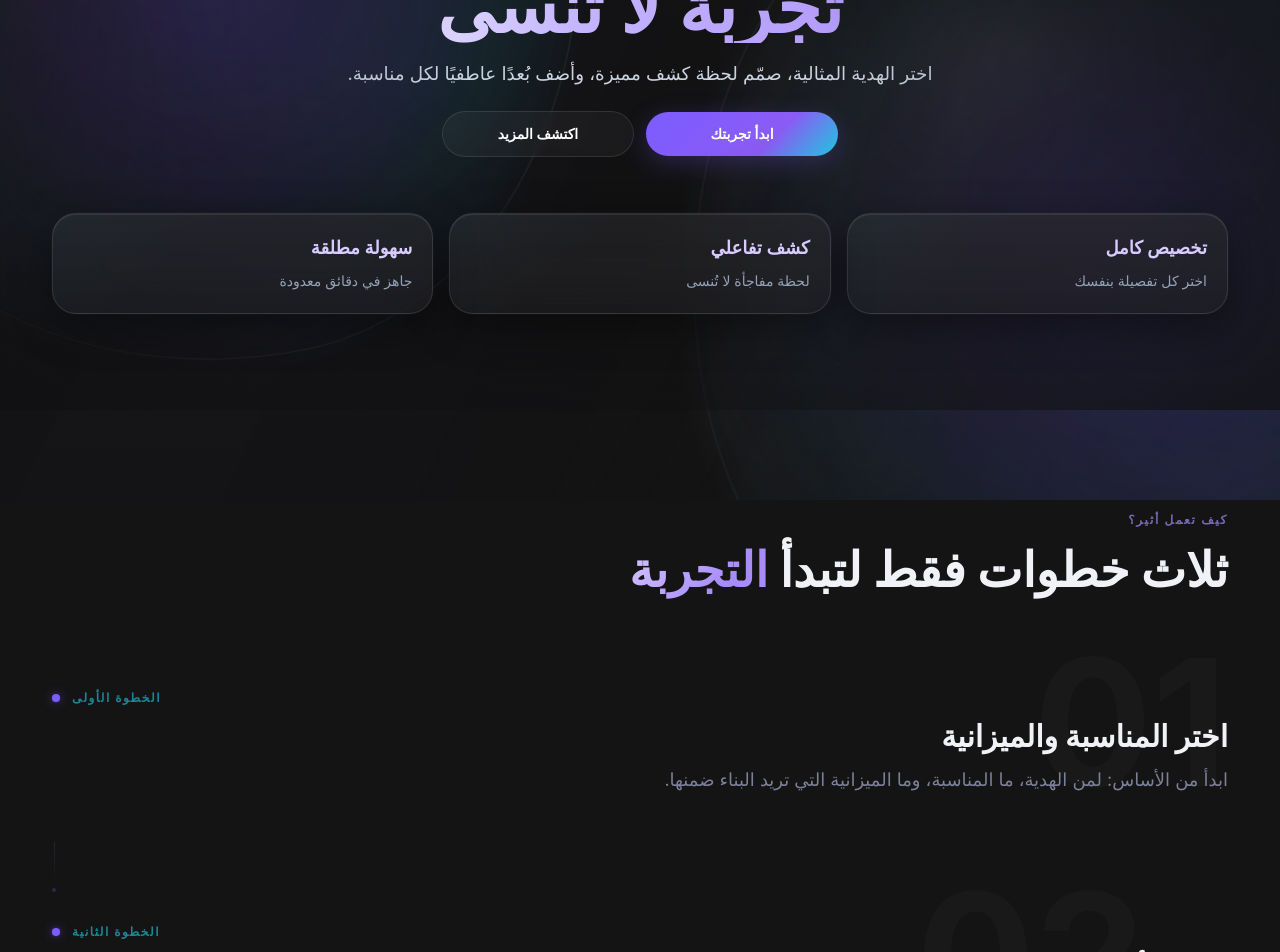
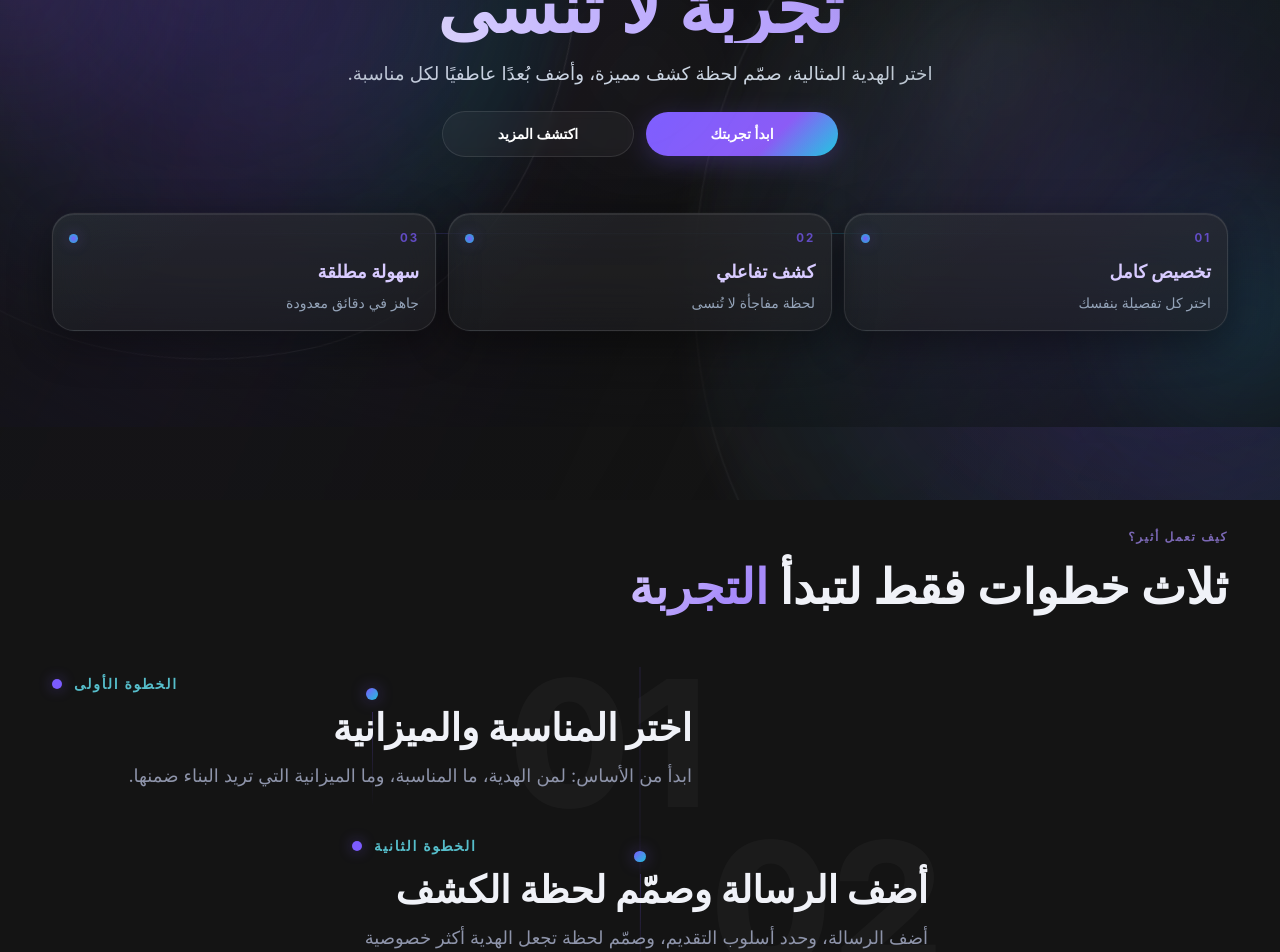
Before and after one commit to AI-guru11/Atheer-v2, a React (Vite) app: page / in a window 1280 px wide. Shown: the part 300-1252 px from the top of the page. Built offline with nearby package versions, Linux system fonts and the light colour scheme.

Commit message:
Refine homepage narrative and visual polish

```diff
--- a/src/components/sections/FeaturedSection.jsx
+++ b/src/components/sections/FeaturedSection.jsx
@@ -3,76 +3,58 @@ import { siteContent } from "../../data/siteContent"
 
 export default function FeaturedSection() {
   const { featured } = siteContent
+  const [lead, ...secondary] = featured.items
 
   return (
     <Section className="text-white">
-      <div className="space-y-12">
-        {/* Header with accent */}
+      <div className="scenario-stage space-y-10 sm:space-y-12">
         <div className="space-y-3 text-right">
           <span className="text-xs font-semibold tracking-[0.14em] text-[#a78bfa]/70">
             {featured.eyebrow}
           </span>
-          <h2 className="text-3xl font-bold leading-tight sm:text-4xl">
-            لكل مناسبة،{" "}
-            <span className="heading-accent">تجربة إهداء</span> تليق بها
+          <h2 className="max-w-4xl text-3xl font-bold leading-[1.15] sm:text-4xl lg:text-[3.1rem]">
+            لكل مناسبة، <span className="heading-accent">تجربة إهداء</span> تليق بها
           </h2>
         </div>
 
-        {/* Asymmetric feature blocks */}
-        <div className="space-y-4 sm:space-y-0 sm:grid sm:grid-cols-12 sm:gap-4">
-          {featured.items.map((item, index) => {
-            const spans = [
-              "sm:col-span-7",
-              "sm:col-span-5",
-              "sm:col-span-12",
-            ]
-            const span = spans[index] || "sm:col-span-12"
+        <div className="grid gap-4 lg:grid-cols-12">
+          <article className="scenario-feature charcoal-card card-accent-top rounded-[30px] p-7 text-right lg:col-span-7 lg:p-9">
+            <div className="space-y-5">
+              <div className="flex justify-end">
+                <span className="rounded-full border border-white/[0.07] bg-white/[0.04] px-3 py-1.5 text-xs font-semibold text-[#a78bfa]">
+                  {lead.tag}
+                </span>
+              </div>
+              <h3 className="text-[2rem] font-bold leading-tight sm:text-[2.4rem]">{lead.title}</h3>
+              <p className="max-w-2xl text-lg leading-[1.9] text-[#9ca3af]">{lead.description}</p>
+              <div className="flex justify-end">
+                <span className="rounded-full border border-white/[0.06] bg-white/[0.03] px-3 py-1 text-xs text-[#67e8f9]">
+                  تجربة رئيسية
+                </span>
+              </div>
+            </div>
+          </article>
 
-            return (
-              <div
+          <div className="grid gap-4 lg:col-span-5">
+            {secondary.map((item, index) => (
+              <article
                 key={item.title}
-                className={`group relative overflow-hidden rounded-2xl border border-white/[0.07] p-7 sm:p-8 ${span}`}
-                style={{
-                  background:
-                    index === 2
-                      ? "linear-gradient(135deg, rgba(19, 19, 22, 0.45) 0%, rgba(124, 92, 255, 0.04) 100%)"
-                      : "rgba(19, 19, 22, 0.40)",
-                }}
+                className={`scenario-support rounded-[26px] border border-white/[0.07] p-6 text-right ${
+                  index === 1 ? "scenario-support--lower lg:mr-[8%]" : "lg:ml-[4%]"
+                }`}
               >
-                {/* Subtle top accent line on first card */}
-                {index === 0 && (
-                  <div
-                    className="absolute top-0 right-0 h-px w-20 pointer-events-none"
-                    style={{
-                      background:
-                        "linear-gradient(to left, rgba(124, 92, 255, 0.4), transparent)",
-                    }}
-                    aria-hidden="true"
-                  />
-                )}
-
-                <div className="flex flex-col gap-4 text-right">
+                <div className="space-y-4">
                   <div className="flex justify-end">
-                    <span className="rounded-full border border-white/[0.07] bg-white/[0.04] px-3 py-1.5 text-xs font-semibold text-[#a78bfa]">
+                    <span className="rounded-full border border-white/[0.07] bg-white/[0.04] px-3 py-1.5 text-xs font-semibold text-[#c4b5fd]">
                       {item.tag}
                     </span>
                   </div>
-
-                  <h3 className="text-xl font-bold leading-snug sm:text-2xl">
-                    {item.title}
-                  </h3>
-
-                  <p
-                    className={`text-base leading-[1.8] text-[#7c8099] ${
-                      index === 2 ? "max-w-xl" : "max-w-lg"
-                    }`}
-                  >
-                    {item.description}
-                  </p>
+                  <h3 className="text-2xl font-bold leading-snug">{item.title}</h3>
+                  <p className="text-base leading-[1.9] text-[#8e94aa]">{item.description}</p>
                 </div>
-              </div>
-            )
-          })}
+              </article>
+            ))}
+          </div>
         </div>
       </div>
     </Section>
--- a/src/components/sections/HeroSection.jsx
+++ b/src/components/sections/HeroSection.jsx
@@ -47,18 +47,22 @@ export default function HeroSection() {
         </div>
       </div>
 
-      <div className="mt-10 grid gap-4 sm:grid-cols-3 lg:mt-14">
-        {hero.stats.map((item) => (
-          <div
-            key={item.label}
-            className="ambient-stat-card glass-panel rounded-[24px] px-5 py-5 text-white"
-          >
-            <div className="relative z-10 space-y-2 text-right">
-              <p className="text-lg font-semibold text-[#d8cbff]">{item.value}</p>
-              <p className="text-sm leading-relaxed text-slate-400">{item.label}</p>
+      <div className="hero-route-strip mt-10 lg:mt-14">
+        <div className="hero-route-strip__line" aria-hidden="true" />
+        <div className="grid gap-3 sm:grid-cols-3">
+          {hero.stats.map((item, index) => (
+            <div key={item.label} className="hero-route-chip glass-panel rounded-[22px] px-4 py-4 text-right text-white">
+              <div className="hero-route-chip__marker" aria-hidden="true">
+                <span className="hero-route-chip__index">0{index + 1}</span>
+                <span className="hero-route-chip__dot" />
+              </div>
+              <div className="space-y-1.5">
+                <p className="text-lg font-semibold text-[#d8cbff]">{item.value}</p>
+                <p className="text-sm leading-relaxed text-slate-400">{item.label}</p>
+              </div>
             </div>
-          </div>
-        ))}
+          ))}
+        </div>
       </div>
     </Section>
   )
--- a/src/components/sections/ServicesSection.jsx
+++ b/src/components/sections/ServicesSection.jsx
@@ -4,77 +4,60 @@ import { siteContent } from "../../data/siteContent"
 export default function ServicesSection() {
   const { services } = siteContent
 
-  // Stagger offsets — margin-right pushes inward from start in RTL
-  const stepOffsets = [
-    "",
-    "sm:mr-[7%]",
-    "sm:mr-[2%]",
+  const stepLayout = [
+    "sm:mr-auto sm:max-w-[40rem]",
+    "sm:mx-auto sm:max-w-[36rem]",
+    "sm:ml-auto sm:max-w-[40rem]",
   ]
 
   return (
     <Section className="text-white">
-      <div className="space-y-14 sm:space-y-16">
-        {/* Section header with accent */}
+      <div className="service-flow space-y-12 sm:space-y-14">
         <div className="space-y-4 text-right">
           <span className="text-xs font-semibold tracking-[0.14em] text-[#a78bfa]/70">
             {services.eyebrow}
           </span>
-          <h2 className="text-3xl font-bold leading-tight sm:text-4xl lg:text-5xl">
-            ثلاث خطوات فقط لتبدأ{" "}
-            <span className="heading-accent">التجربة</span>
+          <h2 className="max-w-3xl text-3xl font-bold leading-tight sm:text-4xl lg:text-5xl">
+            ثلاث خطوات فقط لتبدأ <span className="heading-accent">التجربة</span>
           </h2>
         </div>
 
-        {/* Staggered editorial steps */}
-        <div className="space-y-6 sm:space-y-0">
+        <div className="service-flow__stage relative">
+          <div className="service-flow__spine" aria-hidden="true" />
+
           {services.items.map((item, index) => (
-            <div
+            <article
               key={item.title}
-              className={`relative ${stepOffsets[index] || ""}`}
+              className={`service-step relative ${stepLayout[index] || ""} ${
+                index === 1 ? "service-step--center" : index === 2 ? "service-step--end" : "service-step--start"
+              }`}
             >
-              {/* Oversized background numeral */}
-              <span
-                className="pointer-events-none absolute -top-6 right-0 text-[7rem] sm:text-[9rem] lg:text-[11rem] font-bold leading-none text-white/[0.025] select-none"
-                aria-hidden="true"
-              >
+              <span className="service-step__number" aria-hidden="true">
                 {String(index + 1).padStart(2, "0")}
               </span>
 
-              {/* Step content */}
-              <div className="relative space-y-3 text-right pt-6 sm:pt-8">
-                {/* Step indicator with glowing dot */}
+              <div className="service-step__rail" aria-hidden="true">
+                <span className="service-step__dot" />
+                {index !== services.items.length - 1 && <span className="service-step__trail" />}
+              </div>
+
+              <div className="relative space-y-4 text-right">
                 <div className="flex items-center justify-end gap-3">
-                  <span className="text-xs font-semibold tracking-[0.12em] text-[#22d3ee]/60">
+                  <span className="text-sm font-semibold tracking-[0.12em] text-[#67e8f9]/80">
                     {item.subtitle}
                   </span>
-                  <span
-                    className="h-2 w-2 flex-shrink-0 rounded-full bg-[#7c5cff]"
-                    style={{ boxShadow: "0 0 12px rgba(124, 92, 255, 0.45), 0 0 4px rgba(124, 92, 255, 0.3)" }}
-                  />
+                  <span className="h-2.5 w-2.5 rounded-full bg-[#7c5cff] shadow-[0_0_14px_rgba(124,92,255,0.45)]" />
                 </div>
 
-                <h3 className="text-2xl font-bold leading-snug sm:text-3xl">
+                <h3 className="text-2xl font-bold leading-snug sm:text-3xl lg:text-[2.35rem]">
                   {item.title}
                 </h3>
 
-                <p className="max-w-xl text-base leading-[1.8] text-[#7c8099] sm:text-lg">
+                <p className="text-base leading-[1.9] text-[#8e94aa] sm:text-lg">
                   {item.description}
                 </p>
               </div>
-
-              {/* Directional connector to next step */}
-              {index !== services.items.length - 1 && (
-                <div
-                  className="flex justify-end mt-8 sm:mt-12 pr-[0.19rem]"
-                  aria-hidden="true"
-                >
-                  <div className="flex flex-col items-center gap-1.5">
-                    <div className="h-8 sm:h-10 w-px bg-gradient-to-b from-[#7c5cff]/20 to-transparent" />
-                    <div className="h-1 w-1 rounded-full bg-[#7c5cff]/25" />
-                  </div>
-                </div>
-              )}
-            </div>
+            </article>
           ))}
         </div>
       </div>
--- a/src/styles/globals.css
+++ b/src/styles/globals.css
@@ -709,3 +709,272 @@
     animation: none !important;
   }
 }
+
+/* ── Hero ambient compatibility ── */
+.hero-ambient-backdrop {
+  position: absolute;
+  inset: 0;
+  z-index: 0;
+  pointer-events: none;
+  overflow: hidden;
+}
+
+.hero-mesh-sheen {
+  position: absolute;
+  inset: -10% -8%;
+  background:
+    linear-gradient(120deg, transparent 0%, rgba(124, 92, 255, 0.05) 32%, transparent 58%),
+    linear-gradient(300deg, transparent 0%, rgba(34, 211, 238, 0.028) 24%, transparent 42%);
+  filter: blur(18px);
+  opacity: 0.72;
+}
+
+.hero-blob {
+  position: absolute;
+  border-radius: 999px;
+  filter: blur(24px);
+  opacity: 0.8;
+}
+
+.hero-blob--left {
+  width: 26rem;
+  height: 26rem;
+  top: 0;
+  left: -12rem;
+  background: radial-gradient(circle, rgba(124, 92, 255, 0.18) 0%, transparent 68%);
+}
+
+.hero-blob--right {
+  width: 24rem;
+  height: 24rem;
+  right: -10rem;
+  bottom: -5rem;
+  background: radial-gradient(circle, rgba(34, 211, 238, 0.12) 0%, transparent 68%);
+}
+
+.hero-blob--center {
+  width: 18rem;
+  height: 18rem;
+  top: 25%;
+  left: 50%;
+  transform: translateX(-50%);
+  background: radial-gradient(circle, rgba(255, 255, 255, 0.035) 0%, transparent 72%);
+}
+
+/* ── Hero route strip ── */
+.hero-route-strip {
+  position: relative;
+  z-index: 1;
+}
+
+.hero-route-strip__line {
+  position: absolute;
+  top: 1rem;
+  left: 10%;
+  right: 10%;
+  height: 1px;
+  background: linear-gradient(90deg, transparent 0%, rgba(124, 92, 255, 0.22) 24%, rgba(34, 211, 238, 0.22) 74%, transparent 100%);
+  opacity: 0.9;
+}
+
+.hero-route-chip {
+  position: relative;
+  overflow: hidden;
+}
+
+.hero-route-chip__marker {
+  display: flex;
+  align-items: center;
+  justify-content: space-between;
+  margin-bottom: 0.65rem;
+}
+
+.hero-route-chip__index {
+  font-size: 0.72rem;
+  font-weight: 700;
+  letter-spacing: 0.16em;
+  color: rgba(124, 92, 255, 0.72);
+}
+
+.hero-route-chip__dot {
+  width: 0.55rem;
+  height: 0.55rem;
+  border-radius: 999px;
+  background: radial-gradient(circle, rgba(124, 92, 255, 1) 0%, rgba(34, 211, 238, 0.85) 100%);
+  box-shadow: 0 0 14px rgba(124, 92, 255, 0.34);
+}
+
+/* ── Editorial timeline ── */
+.service-flow__stage {
+  position: relative;
+}
+
+.service-flow__spine {
+  position: absolute;
+  top: 0;
+  bottom: 5rem;
+  right: 0.45rem;
+  width: 1px;
+  background: linear-gradient(180deg, rgba(124, 92, 255, 0.18), rgba(124, 92, 255, 0.06), transparent 100%);
+}
+
+.service-step {
+  position: relative;
+  padding-right: 2rem;
+  padding-top: 0.4rem;
+  padding-bottom: 2.5rem;
+}
+
+.service-step__number {
+  pointer-events: none;
+  position: absolute;
+  top: -0.8rem;
+  left: 0;
+  font-size: clamp(4.8rem, 16vw, 11rem);
+  line-height: 1;
+  font-weight: 800;
+  color: rgba(255, 255, 255, 0.032);
+  user-select: none;
+}
+
+.service-step__rail {
+  position: absolute;
+  top: 1.1rem;
+  right: 0;
+  width: 1rem;
+  display: flex;
+  flex-direction: column;
+  align-items: center;
+}
+
+.service-step__dot {
+  width: 0.72rem;
+  height: 0.72rem;
+  border-radius: 999px;
+  background: linear-gradient(135deg, rgba(124, 92, 255, 1), rgba(34, 211, 238, 0.9));
+  box-shadow: 0 0 16px rgba(124, 92, 255, 0.4);
+}
+
+.service-step__trail {
+  width: 1px;
+  height: 6rem;
+  margin-top: 0.75rem;
+  background: linear-gradient(180deg, rgba(124, 92, 255, 0.26), transparent 100%);
+}
+
+/* ── Manifesto section ── */
+.manifesto-stage {
+  position: relative;
+}
+
+.manifesto-point {
+  position: relative;
+  padding-right: 1.2rem;
+  border-right: 2px solid rgba(124, 92, 255, 0.18);
+}
+
+.manifesto-point__accent {
+  position: absolute;
+  right: -0.37rem;
+  top: 0.5rem;
+  width: 0.65rem;
+  height: 0.65rem;
+  border-radius: 999px;
+  background: linear-gradient(135deg, rgba(124, 92, 255, 1), rgba(34, 211, 238, 0.85));
+  box-shadow: 0 0 14px rgba(124, 92, 255, 0.35);
+}
+
+/* ── Featured scenarios ── */
+.scenario-feature {
+  background:
+    linear-gradient(140deg, rgba(19, 19, 22, 0.58) 0%, rgba(124, 92, 255, 0.045) 100%),
+    rgba(18, 18, 20, 0.56);
+}
+
+.scenario-support {
+  background: rgba(18, 18, 20, 0.46);
+  backdrop-filter: blur(22px);
+  -webkit-backdrop-filter: blur(22px);
+  box-shadow:
+    inset 0 1px 0 rgba(255, 255, 255, 0.06),
+    0 12px 34px rgba(0, 0, 0, 0.28);
+}
+
+/* ── Social proof rhythm ── */
+.testimonial-quote {
+  position: relative;
+  text-align: right;
+  padding-right: 1.2rem;
+}
+
+.testimonial-quote__mark {
+  position: absolute;
+  right: -0.2rem;
+  top: -1.2rem;
+  font-size: clamp(4rem, 10vw, 6rem);
+  line-height: 1;
+  color: rgba(255, 255, 255, 0.06);
+  font-weight: 700;
+}
+
+.testimonial-quote__body {
+  position: relative;
+  border-right: 2px solid rgba(124, 92, 255, 0.18);
+  padding-right: 1rem;
+}
+
+.testimonial-quote__body::before {
+  content: "";
+  position: absolute;
+  right: -0.37rem;
+  top: 0.7rem;
+  width: 0.65rem;
+  height: 0.65rem;
+  border-radius: 999px;
+  background: linear-gradient(135deg, rgba(124, 92, 255, 1), rgba(34, 211, 238, 0.85));
+  box-shadow: 0 0 14px rgba(124, 92, 255, 0.35);
+}
+
+@media (min-width: 640px) {
+  .service-flow__spine {
+    right: 50%;
+    transform: translateX(50%);
+    bottom: 4rem;
+    opacity: 0.9;
+  }
+
+  .service-step {
+    padding-right: 0;
+    padding-left: 0;
+  }
+
+  .service-step__rail {
+    right: 50%;
+    transform: translateX(50%);
+  }
+
+  .service-step--start .service-step__rail,
+  .service-step--center .service-step__rail,
+  .service-step--end .service-step__rail {
+    top: 1.3rem;
+  }
+
+  .service-step--start .service-step__number {
+    left: auto;
+    right: -1rem;
+  }
+
+  .service-step--center .service-step__number {
+    left: auto;
+    right: -1rem;
+  }
+
+  .service-step--end .service-step__number {
+    left: auto;
+    right: -1rem;
+  }
+
+  .hero-route-strip__line {
+    top: 1.25rem;
+  }
+}
```
Also changed, not shown: src/components/sections/CollectionsTeaserSection.jsx (+57 -68 lines), src/components/sections/DifferenceSection.jsx (+19 -32 lines), src/components/sections/SocialProofSection.jsx (+16 -45 lines).
